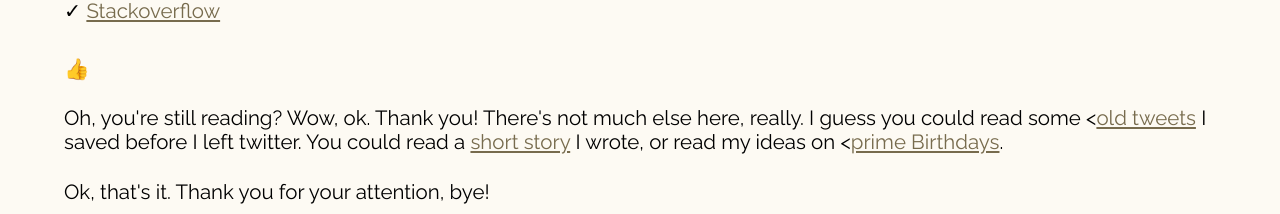
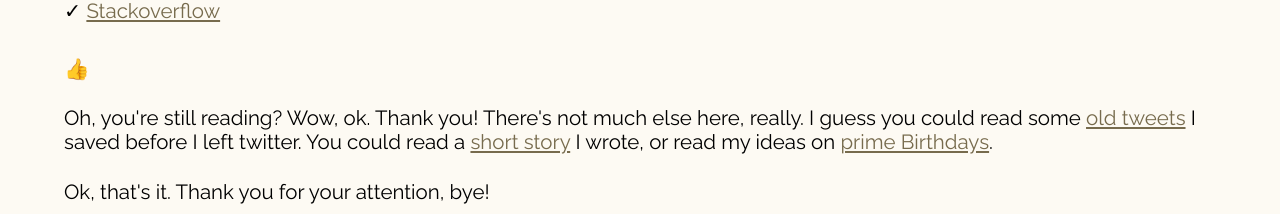
Before and after one commit to adamcheasley/adamcheasley.github.io, a Jekyll site: the page built from index.html, in a window 1280 px wide and 900 px high, scrolled down 1693 px. Shown: the part 683-897 px from the top of the window. Built offline with Jekyll 4.4.1, drawn with Linux system fonts in a browser that asks for light colours.

Commit message:
Remove some extra tags

```diff
--- a/index.html
+++ b/index.html
@@ -81,5 +81,5 @@
 
     <p>👍</p>
 
-    <p>Oh, you're still reading? Wow, ok. Thank you! There's not much else here, really. I guess you could read some <<a href="/tweets">old tweets</a> I saved before I left twitter. You could read a <a href="/story">short story</a> I wrote, or read my ideas on <<a href="/prime">prime Birthdays</a>.</p>
+    <p>Oh, you're still reading? Wow, ok. Thank you! There's not much else here, really. I guess you could read some <a href="/tweets">old tweets</a> I saved before I left twitter. You could read a <a href="/story">short story</a> I wrote, or read my ideas on <a href="/prime">prime Birthdays</a>.</p>
     <p>Ok, that's it. Thank you for your attention, bye!</p>
```
